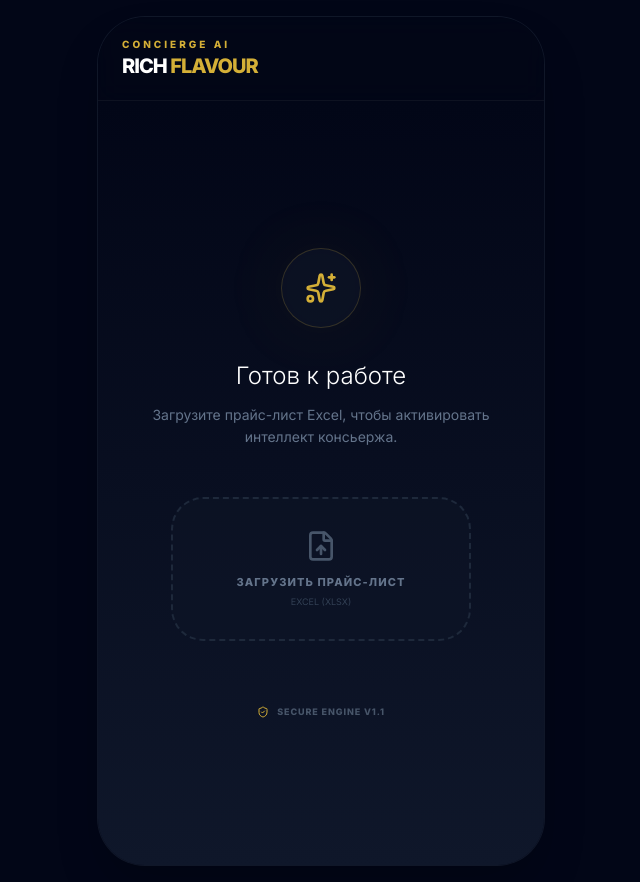
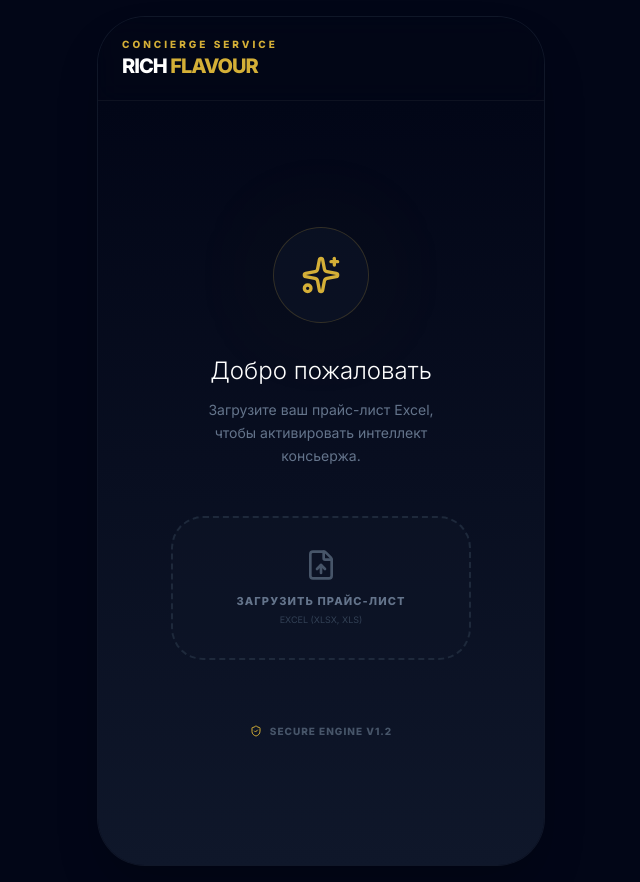
Before and after one commit to ean7777/Rich-flavour, a React (Vite) app: page / in a window 1280 px wide. Shown: the whole page, without its empty margins (319-959 px from the left). Built offline with nearby package versions, Linux system fonts and the light colour scheme.

Commit message:
Add files via upload

```diff
--- a/App.tsx
+++ b/App.tsx
@@ -26,12 +26,16 @@ const queryGemini = async (
   products: Product[],
   history: { role: MessageRole; content: string }[] = []
 ): Promise<string> => {
+  // Получаем API ключ из переменных окружения
   const apiKey = process.env.API_KEY;
-  if (!apiKey) return "Системная ошибка: API ключ не настроен в окружении Netlify.";
+  if (!apiKey || apiKey === "undefined") {
+    return "Системная ошибка: API ключ не настроен. Пожалуйста, установите переменную API_KEY в панели управления Netlify.";
+  }
 
   const ai = new GoogleGenAI({ apiKey });
 
   const q = prompt.toLowerCase();
+  // Поиск релевантных товаров (умный фильтр)
   const matches = products.filter(p =>
     p.brand.toLowerCase().includes(q) ||
     p.name.toLowerCase().includes(q) ||
@@ -46,7 +50,7 @@ const queryGemini = async (
     Ты — VIP-консьерж элитного парфюмерного дома "RICH FLAVOUR".
     Твоя задача: помогать клиентам находить информацию о товарах и ценах из прайс-листа.
 
-    ДАННЫЕ ИЗ КАТАЛОГА:
+    ДАННЫЕ ИЗ ТВОЕГО КАТАЛОГА:
     ${context}
 
     ПРАВИЛА ОБЩЕНИЯ:
@@ -74,8 +78,8 @@ const queryGemini = async (
     });
     return response.text || "Извините, я не смог сформировать ответ. Попробуйте уточнить запрос.";
   } catch (err) {
-    console.error(err);
-    return "Произошла техническая заминка при обращении к ИИ.";
+    console.error("AI Error:", err);
+    return "Произошла техническая заминка при обращении к ИИ. Пожалуйста, попробуйте позже.";
   }
 };
 
@@ -113,7 +117,7 @@ const ExcelUploader: React.FC<{ onDataLoaded: (data: Product[]) => void }> = ({
         setSuccess(true);
         setTimeout(() => { onDataLoaded(products); setLoading(false); }, 1000);
       } catch (err) {
-        alert("Ошибка при чтении файла. Используйте .xlsx");
+        alert("Ошибка при чтении файла. Убедитесь, что это Excel (.xlsx)");
         setLoading(false);
       }
     };
@@ -130,7 +134,7 @@ const ExcelUploader: React.FC<{ onDataLoaded: (data: Product[]) => void }> = ({
         <div className="flex flex-col items-center">
           <FileUp className="text-slate-600 mb-3" size={32} />
           <span className="text-[11px] text-slate-500 font-bold uppercase tracking-widest">Загрузить прайс-лист</span>
-          <span className="text-[9px] text-slate-700 mt-1 uppercase">Excel (xlsx)</span>
+          <span className="text-[9px] text-slate-700 mt-1 uppercase">Excel (xlsx, xls)</span>
         </div>
       )}
       <input type="file" className="hidden" accept=".xlsx,.xls" onChange={handleFile} disabled={loading || success} />
@@ -143,14 +147,15 @@ const ChatInterface: React.FC<{ products: Product[] }> = ({ products }) => {
   const [messages, setMessages] = useState<ChatMessage[]>([{
     id: 'welcome',
     role: 'assistant',
-    content: 'Приветствую. База данных обновлена. Какой бренд или аромат вас интересует сегодня?',
+    content: 'Приветствую. База данных успешно импортирована. Какой бренд или аромат вас интересует сегодня?',
     timestamp: new Date()
   }]);
   const [input, setInput] = useState('');
   const [loading, setLoading] = useState(false);
   const scrollRef = useRef<HTMLDivElement>(null);
 
-  const brands = Array.from(new Set(products.map(p => p.brand))).slice(0, 15);
+  // Уникальные бренды для быстрых кнопок
+  const brands = Array.from(new Set(products.map(p => p.brand))).filter(b => b !== 'N/A').slice(0, 15);
 
   useEffect(() => {
     if (scrollRef.current) scrollRef.current.scrollTop = scrollRef.current.scrollHeight;
@@ -177,6 +182,7 @@ const ChatInterface: React.FC<{ products: Product[] }> = ({ products }) => {
 
   return (
     <div className="flex flex-col h-full bg-slate-950/20">
+      {/* Быстрые бренды */}
       <div className="px-4 py-3 flex gap-2 overflow-x-auto no-scrollbar border-b border-white/5 bg-slate-900/20">
         {brands.map(b => (
           <button
@@ -189,6 +195,7 @@ const ChatInterface: React.FC<{ products: Product[] }> = ({ products }) => {
         ))}
       </div>
 
+      {/* Сообщения */}
       <div ref={scrollRef} className="flex-1 overflow-y-auto p-4 space-y-6 no-scrollbar chat-scroll">
         {messages.map(m => (
           <div key={m.id} className={`flex ${m.role === 'user' ? 'justify-end' : 'justify-start'} animate-fade-in`}>
@@ -210,11 +217,12 @@ const ChatInterface: React.FC<{ products: Product[] }> = ({ products }) => {
             <div className="w-8 h-8 rounded-full bg-slate-900 border border-[#D4AF37]/20 flex items-center justify-center">
               <Loader2 size={14} className="text-[#D4AF37] animate-spin" />
             </div>
-            <span className="text-[10px] text-slate-600 font-bold uppercase tracking-[0.2em]">Поиск по базе...</span>
+            <span className="text-[10px] text-slate-600 font-bold uppercase tracking-[0.2em]">Поиск в базе...</span>
           </div>
         )}
       </div>
 
+      {/* Ввод */}
       <div className="p-4 bg-slate-950/80 border-t border-white/5 backdrop-blur-xl">
         <form onSubmit={e => { e.preventDefault(); onSend(input); }} className="flex gap-2 bg-slate-800/50 rounded-2xl px-4 py-1 items-center border border-white/5 focus-within:border-[#D4AF37]/30 transition-all shadow-inner">
           <Search size={18} className="text-slate-600" />
@@ -242,30 +250,37 @@ const App: React.FC = () => {
   const [products, setProducts] = useState<Product[]>([]);
 
   useEffect(() => {
-    const saved = localStorage.getItem('rf_inventory_v3');
+    const saved = localStorage.getItem('rf_inventory_v4');
     if (saved) {
-      try { setProducts(JSON.parse(saved)); } catch (e) { console.error("Load error"); }
+      try {
+        const parsed = JSON.parse(saved);
+        if (Array.isArray(parsed)) setProducts(parsed);
+      } catch (e) {
+        console.error("Storage load error");
+      }
     }
   }, []);
 
   const handleData = (data: Product[]) => {
     setProducts(data);
-    localStorage.setItem('rf_inventory_v3', JSON.stringify(data));
+    localStorage.setItem('rf_inventory_v4', JSON.stringify(data));
   };
 
   const clearData = () => {
-    if (confirm("Удалить текущую базу данных?")) {
+    if (confirm("Вы уверены, что хотите удалить текущую базу данных?")) {
       setProducts([]);
-      localStorage.removeItem('rf_inventory_v3');
+      localStorage.removeItem('rf_inventory_v4');
     }
   };
 
   return (
-    <div className="flex items-center justify-center min-h-screen bg-[#020617] p-0 sm:p-4">
+    <div className="flex items-center justify-center min-h-screen bg-[#020617] p-0 sm:p-4 w-full">
       <div className="w-full max-w-md h-screen sm:h-[850px] bg-slate-950 flex flex-col shadow-2xl relative sm:rounded-[3rem] overflow-hidden border border-slate-800/50">
+
+        {/* Хедер */}
         <header className="px-6 py-5 flex justify-between items-center bg-slate-950/50 backdrop-blur-md border-b border-white/5 z-20">
           <div className="flex flex-col">
-            <span className="text-[10px] font-bold tracking-[0.3em] text-[#D4AF37] uppercase">Concierge AI</span>
+            <span className="text-[10px] font-bold tracking-[0.3em] text-[#D4AF37] uppercase">Concierge Service</span>
             <h1 className="text-xl font-extrabold tracking-tighter text-white">
               RICH <span className="text-[#D4AF37]">FLAVOUR</span>
             </h1>
@@ -277,21 +292,24 @@ const App: React.FC = () => {
           )}
         </header>
 
+        {/* Основной контент */}
         <main className="flex-1 flex flex-col overflow-hidden bg-gradient-to-b from-slate-950 to-slate-900">
           {products.length === 0 ? (
             <div className="flex-1 flex flex-col items-center justify-center p-8 text-center animate-fade-in">
-              <div className="w-20 h-20 mb-8 relative">
-                <div className="absolute inset-0 bg-[#D4AF37]/10 blur-2xl rounded-full animate-pulse"></div>
+              <div className="w-24 h-24 mb-8 relative">
+                <div className="absolute inset-0 bg-[#D4AF37]/10 blur-3xl rounded-full animate-pulse"></div>
                 <div className="relative flex items-center justify-center w-full h-full border border-[#D4AF37]/20 rounded-full bg-slate-900/50">
-                  <Sparkles className="text-[#D4AF37]" size={32} />
+                  <Sparkles className="text-[#D4AF37]" size={40} />
                 </div>
               </div>
-              <h2 className="text-2xl font-light text-white mb-3">Готов к работе</h2>
-              <p className="text-slate-500 text-sm mb-12 leading-relaxed">Загрузите прайс-лист Excel, чтобы активировать интеллект консьержа.</p>
+              <h2 className="text-2xl font-light text-white mb-3">Добро пожаловать</h2>
+              <p className="text-slate-500 text-sm mb-12 leading-relaxed max-w-[240px]">Загрузите ваш прайс-лист Excel, чтобы активировать интеллект консьержа.</p>
+
               <ExcelUploader onDataLoaded={handleData} />
-              <div className="mt-16 flex items-center gap-2 text-[9px] text-slate-600 uppercase tracking-widest font-bold">
+
+              <div className="mt-16 flex items-center gap-2 text-[10px] text-slate-600 uppercase tracking-widest font-bold">
                 <ShieldCheck size={12} className="text-[#D4AF37]" />
-                Secure Engine v1.1
+                Secure Engine v1.2
               </div>
             </div>
           ) : (
--- a/index.html
+++ b/index.html
@@ -13,7 +13,12 @@
             color: #f8fafc;
             margin: 0;
             overflow: hidden;
+            display: flex;
+            align-items: center;
+            justify-center: center;
+            min-height: 100vh;
         }
+        #root { width: 100%; height: 100%; }
         .no-scrollbar::-webkit-scrollbar { display: none; }
         .no-scrollbar { -ms-overflow-style: none; scrollbar-width: none; }
         @keyframes fadeIn { from { opacity: 0; transform: translateY(10px); } to { opacity: 1; transform: translateY(0); } }
```
